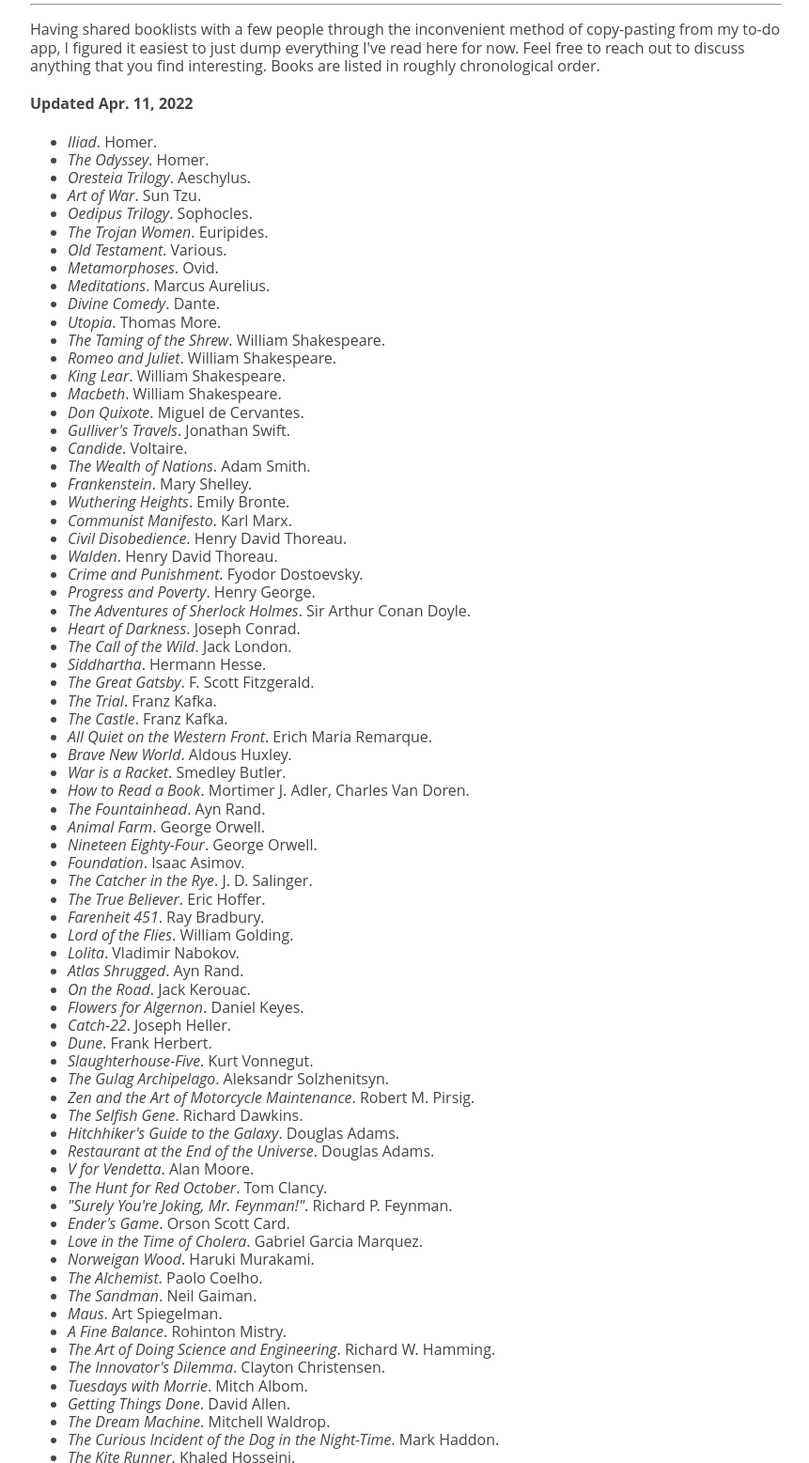
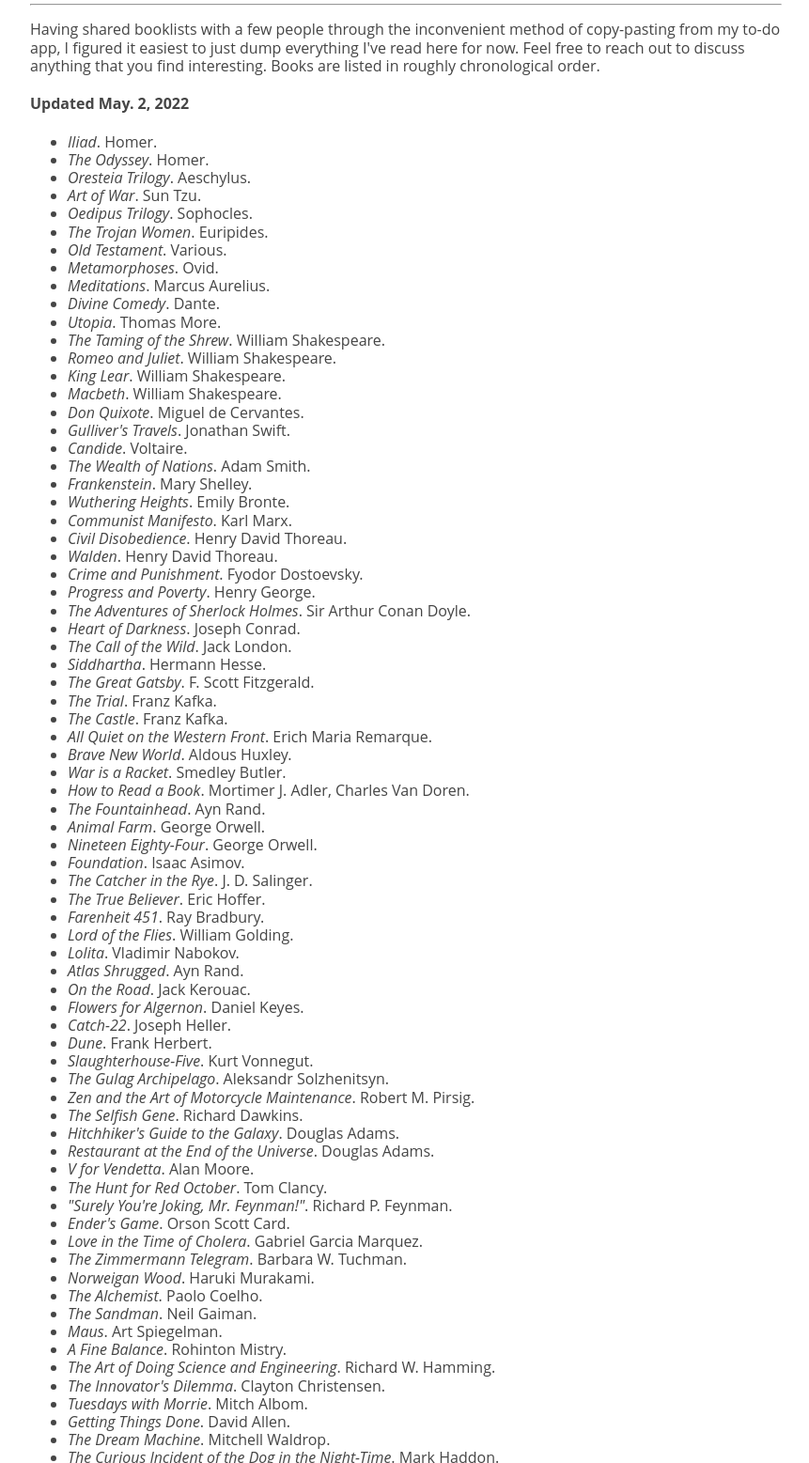
Before and after one commit to mashfir/mashsmusings, a plain HTML site: page books/index.html in a window 1280 px wide. Shown: the part 66-1623 px from the top of the page at 94% size, without its empty margins (208-1069 px from the left). Drawn offline with Linux system fonts and the light colour scheme.

Commit message:
updated booklist may 2

```diff
--- a/books/index.html
+++ b/books/index.html
@@ -24,7 +24,7 @@
         chronological order.
       </p>
     </div>
-    <h4>Updated Apr. 11, 2022</h4>
+    <h4>Updated May. 2, 2022</h4>
     <div id="list">
       <ul>
         <li><em>Iliad</em>. Homer.</li>
@@ -97,6 +97,7 @@
         </li>
         <li><em>Ender's Game</em>. Orson Scott Card.</li>
         <li><em>Love in the Time of Cholera</em>. Gabriel Garcia Marquez.</li>
+        <li><em>The Zimmermann Telegram</em>. Barbara W. Tuchman.</li>
         <li><em>Norweigan Wood</em>. Haruki Murakami.</li>
         <li><em>The Alchemist</em>. Paolo Coelho.</li>
         <li><em>The Sandman</em>. Neil Gaiman.</li>
@@ -147,6 +148,7 @@
         <li><em>Lifespan</em>. David Sinclair.</li>
         <li><em>Almanack of Naval Ravikant</em>. Eric Jorgensen.</li>
         <li><em>Leave the World Behind</em>. Rumaan Alam.</li>
+        <li><em>A World Without Email</em>. Cal Newport.</li>
       </ul>
     </div>
   </body>
```
Also changed, not shown: 1 other file.
